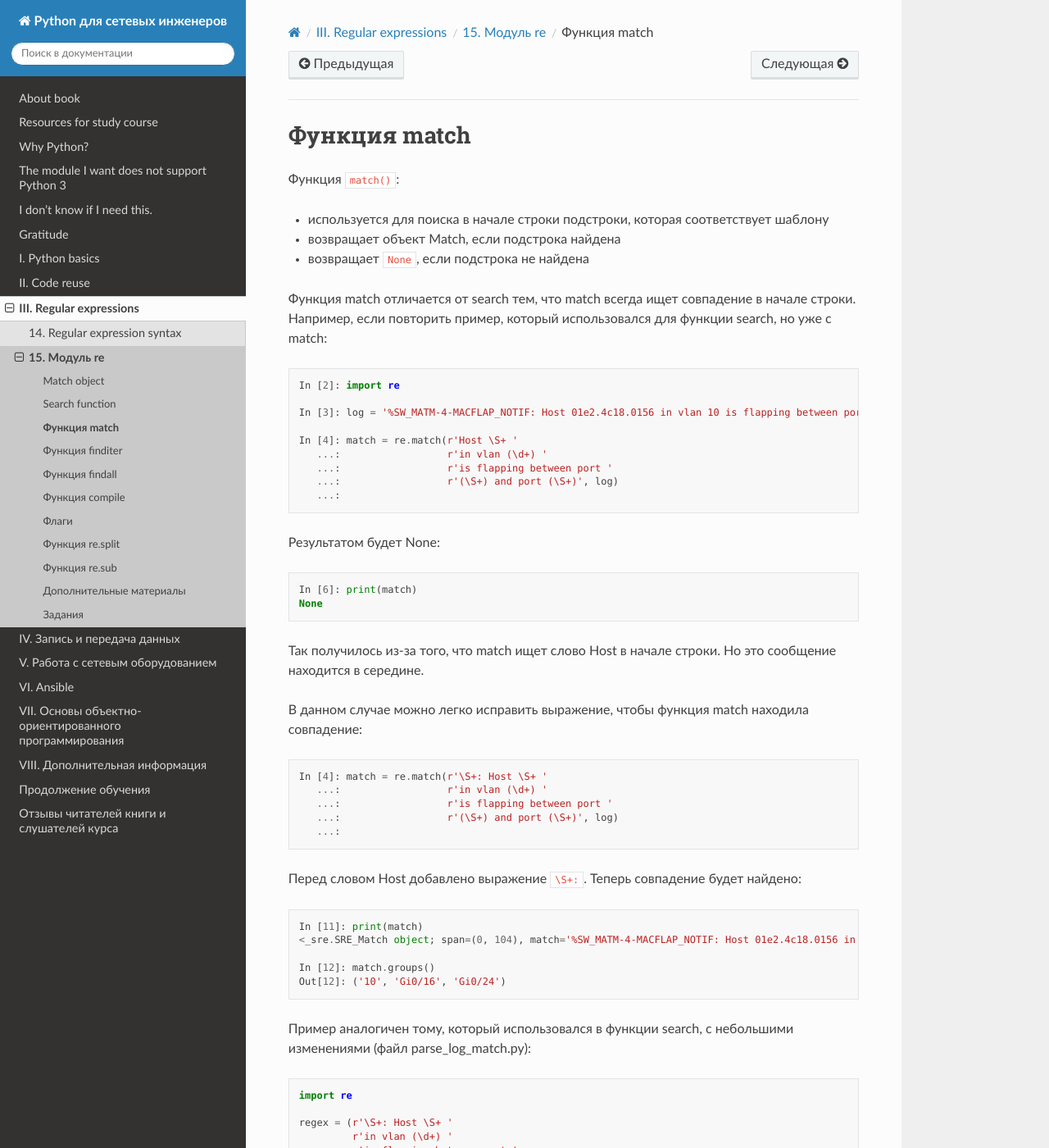
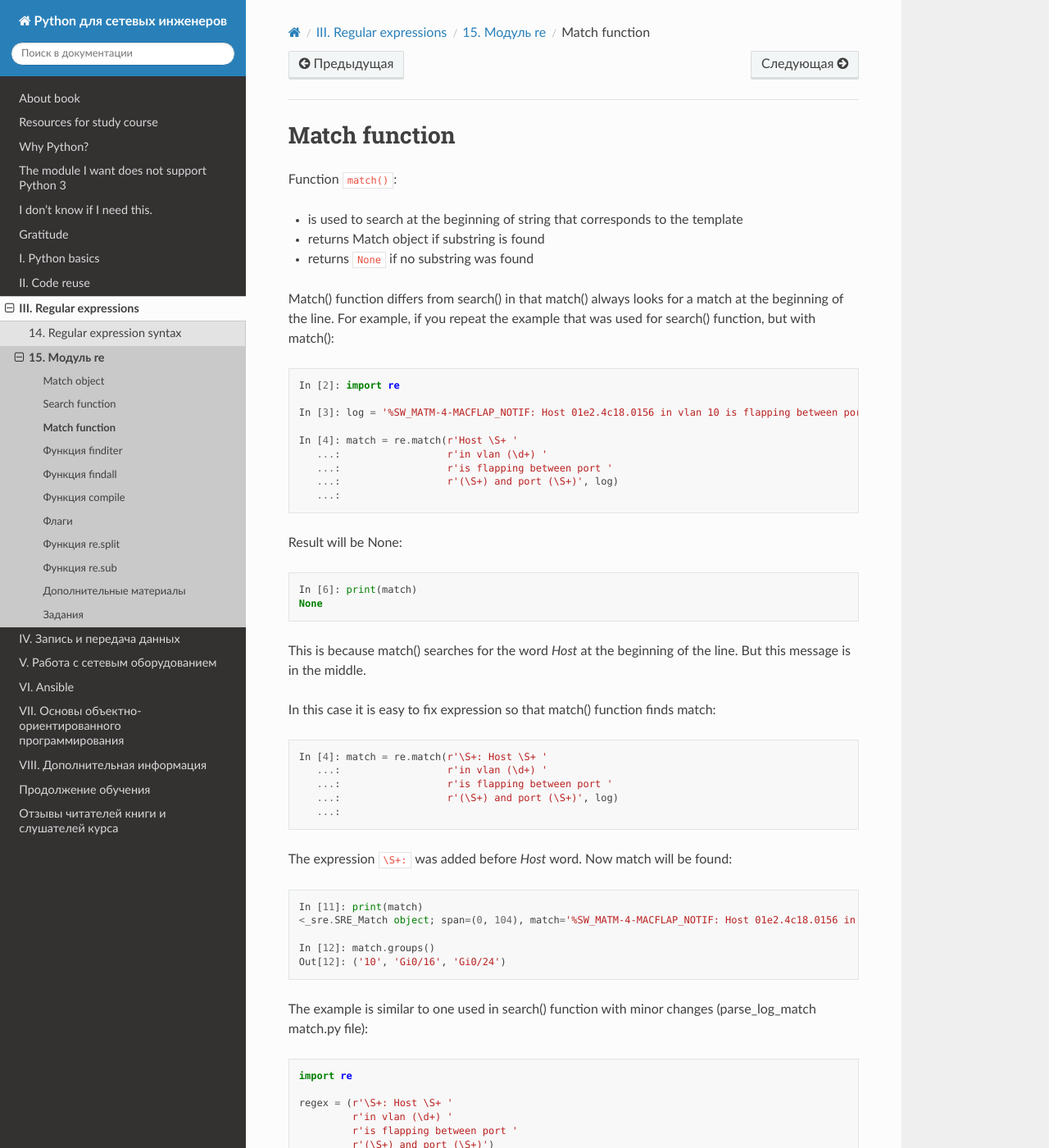
Before and after one commit to Aidar5/nattoeng, a Sphinx documentation site: the page built from docs/source/book/15_module_re/match.rst, in a window 1280 px wide and 1400 px high. Shown: the whole window at 82% size. Built offline with Sphinx 7.4.7 and the Read the Docs theme 2.0.0, drawn with Linux system fonts in a browser that asks for light colours; pages that are not in the unit, such as notebooks, are missing from menus; some of the changed text lies outside the part shown.

Commit message:
Update match.rst

```diff
--- a/docs/source/book/15_module_re/match.rst
+++ b/docs/source/book/15_module_re/match.rst
@@ -1,15 +1,13 @@
-Функция match
+Match function
 -------------
 
-Функция ``match()``:
+Function ``match()``:
 
-* используется для поиска в начале строки подстроки, которая соответствует шаблону
-* возвращает объект Match, если подстрока найдена
-* возвращает ``None``, если подстрока не найдена
+* is used to search at the beginning of string that corresponds to the template
+* returns Match object if substring is found
+* returns ``None`` if no substring was found
 
-Функция match отличается от search тем, что match всегда ищет совпадение
-в начале строки. Например, если повторить пример, который использовался
-для функции search, но уже с match:
+Match() function differs from search() in that match() always looks for a match at the beginning of the line. For example, if you repeat the example that was used for search() function, but with match():
 
 .. code:: python
 
@@ -23,18 +21,16 @@
        ...:                  r'(\S+) and port (\S+)', log)
        ...:
 
-Результатом будет None:
+Result will be None:
 
 .. code:: python
 
     In [6]: print(match)
     None
 
-Так получилось из-за того, что match ищет слово Host в начале строки. Но
-это сообщение находится в середине.
+This is because match() searches for the word *Host* at the beginning of the line. But this message is in the middle.
 
-В данном случае можно легко исправить выражение, чтобы функция match
-находила совпадение:
+In this case it is easy to fix expression so that match() function finds match:
 
 .. code:: python
 
@@ -44,8 +40,7 @@
        ...:                  r'(\S+) and port (\S+)', log)
        ...:
 
-Перед словом Host добавлено выражение ``\S+:``. Теперь совпадение будет
-найдено:
+The expression ``\S+:`` was added before *Host* word. Now match will be found:
 
 .. code:: python
 
@@ -55,8 +50,7 @@
     In [12]: match.groups()
     Out[12]: ('10', 'Gi0/16', 'Gi0/24')
 
-Пример аналогичен тому, который использовался в функции search, с
-небольшими изменениями (файл parse_log_match.py):
+The example is similar to one used in search() function with minor changes (parse_log_match match.py file):
 
 .. code:: python
 
@@ -77,11 +71,11 @@
                 ports.add(match.group(2))
                 ports.add(match.group(3))
 
-    print('Петля между портами {} в VLAN {}'.format(', '.join(ports), vlan))
+    print('Loop between ports {} в VLAN {}'.format(', '.join(ports), vlan))
 
-Результат:
+The result is:
 
 ::
 
     $ python parse_log_match.py
-    Петля между портами Gi0/19, Gi0/24, Gi0/16 в VLAN 10
+    Loop between ports Gi0/19, Gi0/24, Gi0/16 в VLAN 10
```
